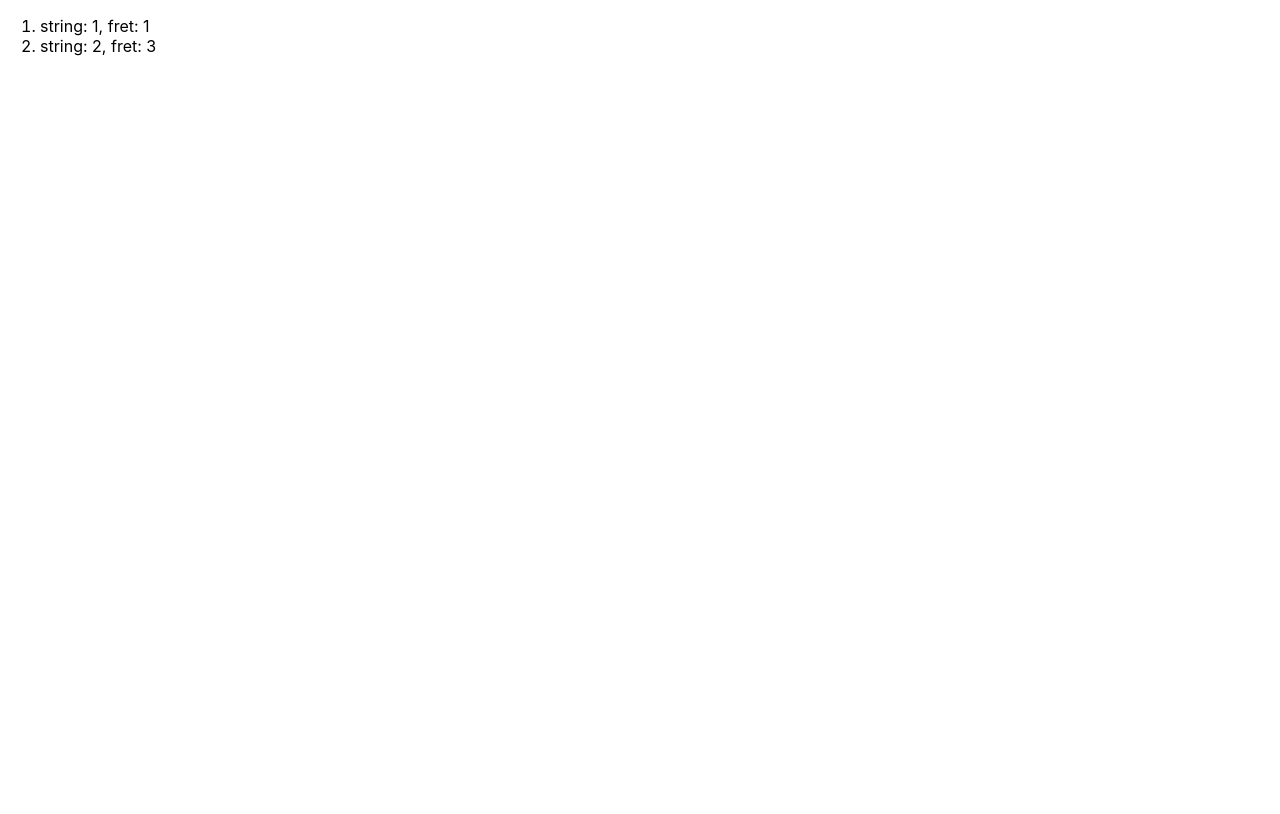
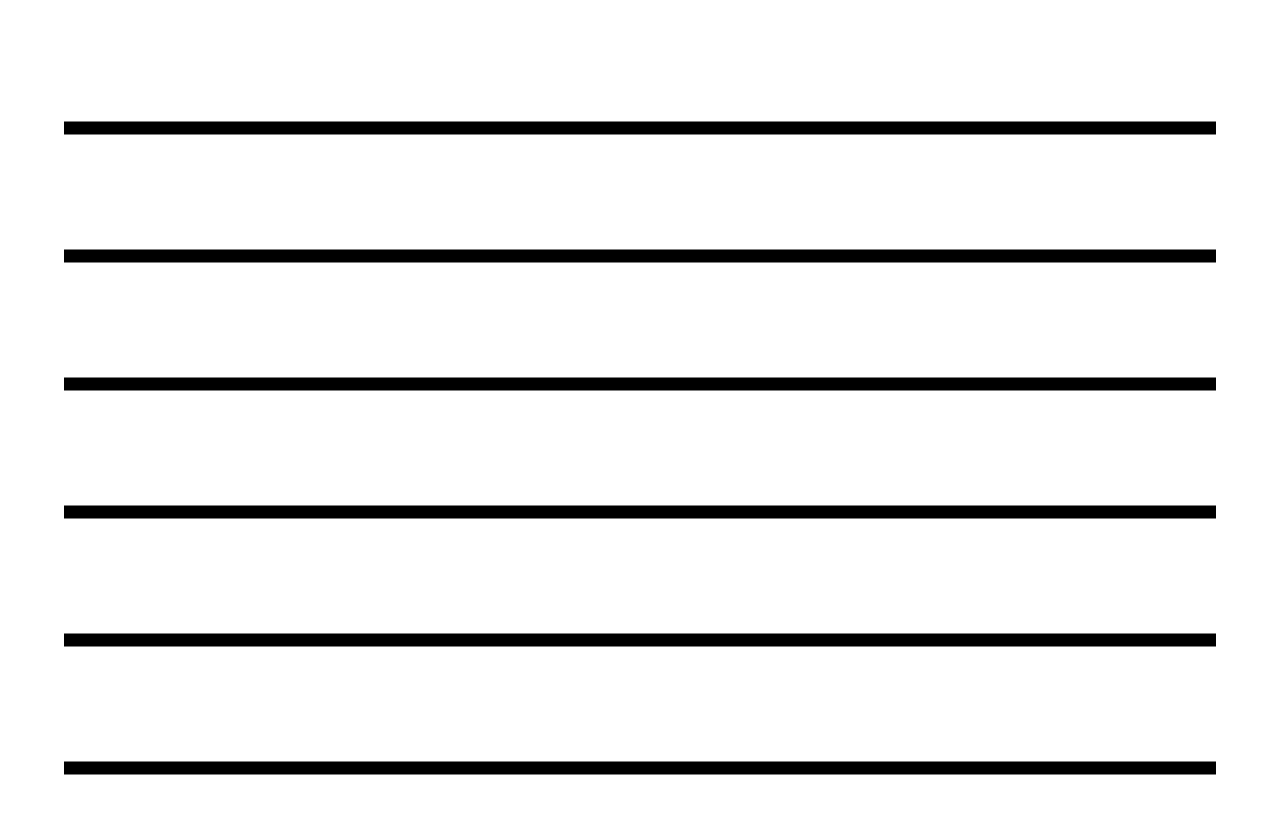
Before and after one commit to MikeCullimore/guitar-navigation, a React (Create React App) app: page / in a window 1280 px wide. Shown: the top 814 px of the page. Built offline with nearby package versions, Linux system fonts and the light colour scheme.

Commit message:
Add horizontal line per guitar string.

```diff
--- a/src/App.tsx
+++ b/src/App.tsx
@@ -1,7 +1,7 @@
 import './App.css';
 import GuitarFretboard, { Position } from './GuitarFretboard';
 
-// TODO: generate from simpler representation (CSV?).
+// TODO: generate from simpler representation.
 // TODO: pre-define cowboy chords, barre chords etc.
 // TODO: mappings will depend on guitar tuning.
 const positions: Position[] = [
--- a/src/GuitarFretboard.tsx
+++ b/src/GuitarFretboard.tsx
@@ -1,6 +1,10 @@
 // TODO: SVG fretboard.
+// TODO: fit to screen (what are viewport units?)
+// TODO: string thicknesses.
 // TODO: dot at each fret position.
 // TODO: animate (input is array of arrays of positions ,,, also with timings?).
+
+const yValues = [10, 20, 30, 40, 50, 60];
 
 interface FretboardProps {
     positions: Position[]
@@ -13,9 +17,9 @@ export interface Position {
 
 const GuitarFretboard: React.FC<FretboardProps> = (props: FretboardProps) => {
     return (
-        <ol>
-            {props.positions.map((position, i) => <li key={i}>{`string: ${position.string}, fret: ${position.fret}`}</li>)}
-        </ol>
+        <svg viewBox="0 0 100 100" xmlns="http://www.w3.org/2000/svg">
+            {yValues.map((yValue, i) => <line key={i} x1="5%" y1={`${yValue}%`} x2="95%" y2={`${yValue}%`} stroke="black" />)}
+        </svg>
     );
 }
 
```
